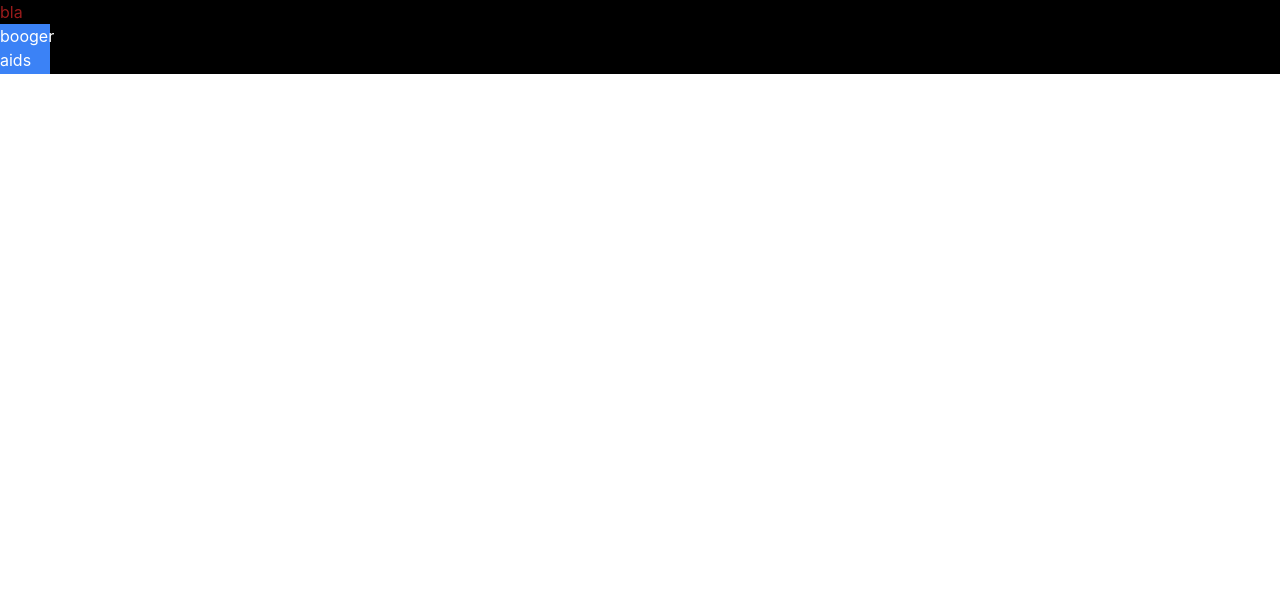
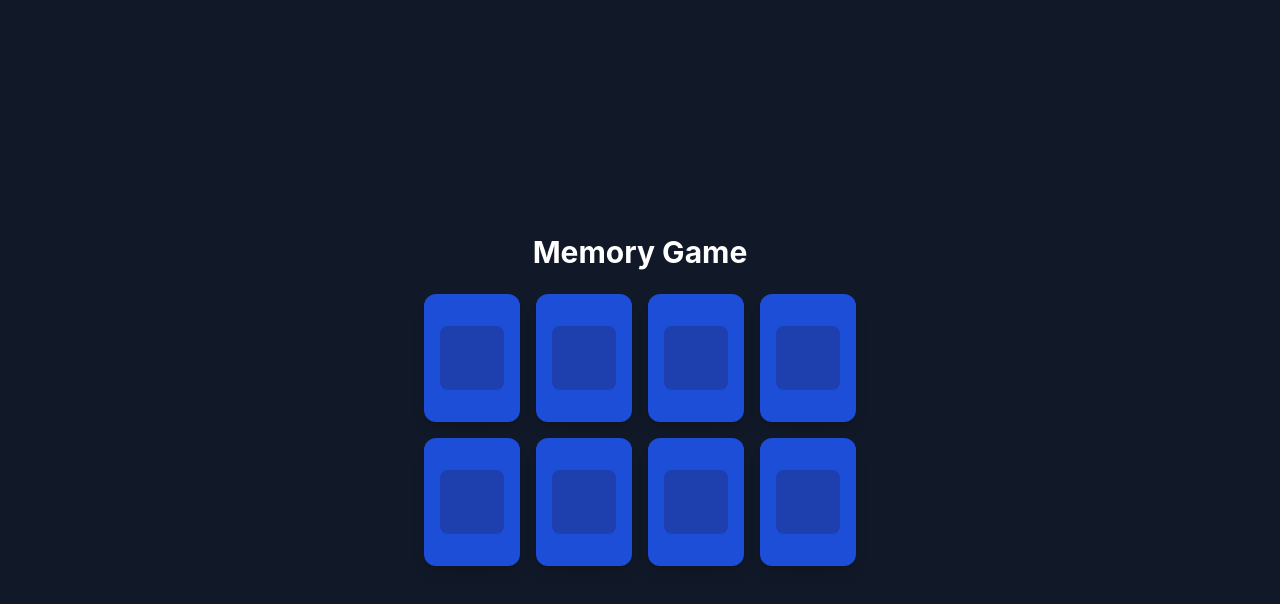
Before and after one commit to Kosta-Kai-Ugrina/VideoGame, a React (Create React App) app in the folder client/: page / in a window 1280 px wide. Shown: the top 604 px of the page. Built offline with nearby package versions, Linux system fonts and the light colour scheme.

Commit message:
feat: add memory game

```diff
--- a/client/src/pages/MemoryPage.tsx
+++ b/client/src/pages/MemoryPage.tsx
@@ -21,12 +21,10 @@ const MemoryPage: FC = () => {
     if (newFlipped.length === 2) {
       const [a, b] = newFlipped;
       if (a.value === b.value) {
-        // mark matched
         setDeck((d) =>
           d.map((c) => (c.value === a.value ? { ...c, isMatched: true } : c))
         );
       } else {
-        // flip back after delay
         setTimeout(() => {
           setDeck((d) =>
             d.map((c) => (c.isMatched ? c : { ...c, isFlipped: false }))
@@ -38,29 +36,31 @@ const MemoryPage: FC = () => {
   }
 
   return (
-    <div className="bg-black text-red-800">
-      bla
-      <div className="w-[50px] h-[50px] bg-blue-500 text-white">
-        booger aids
-      </div>
-    </div>
-  );
-
-  return (
-    <div className="grid">
+    <div className="min-h-screen bg-gray-900 flex flex-col items-center justify-center p-8">
+      <h1 className="text-3xl font-bold text-white mb-6">Memory Game</h1>
+      <div className="grid grid-cols-4 gap-4">
         {deck.map((card) => (
-        <div
+          <button
             key={card.id}
-          className={`card ${card.isFlipped ? "flipped" : ""}`}
             onClick={() => onFlip(card)}
+            className={`w-24 h-32 rounded-xl transition-transform duration-300 transform ${
+              card.isFlipped || card.isMatched
+                ? "rotate-y-0 bg-white"
+                : "rotate-y-180 bg-blue-700"
+            } flex items-center justify-center shadow-lg`}
           >
             {card.isFlipped || card.isMatched ? (
-            <img src={imageMap[card.value]} alt={card.value} />
+              <img
+                src={imageMap[card.value]}
+                alt={card.value}
+                className="w-16 h-16 object-contain"
+              />
             ) : (
-            <div className="back" />
+              <div className="w-16 h-16 bg-blue-800 rounded-lg" />
             )}
+          </button>
+        ))}
       </div>
-      ))}
     </div>
   );
 };
```
Lines whose indentation alone changed are shown as unchanged.
